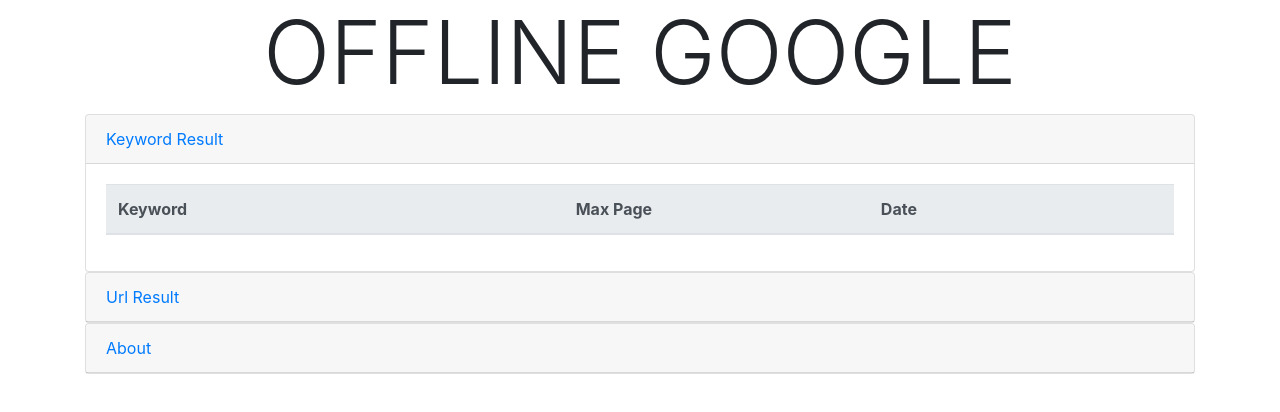
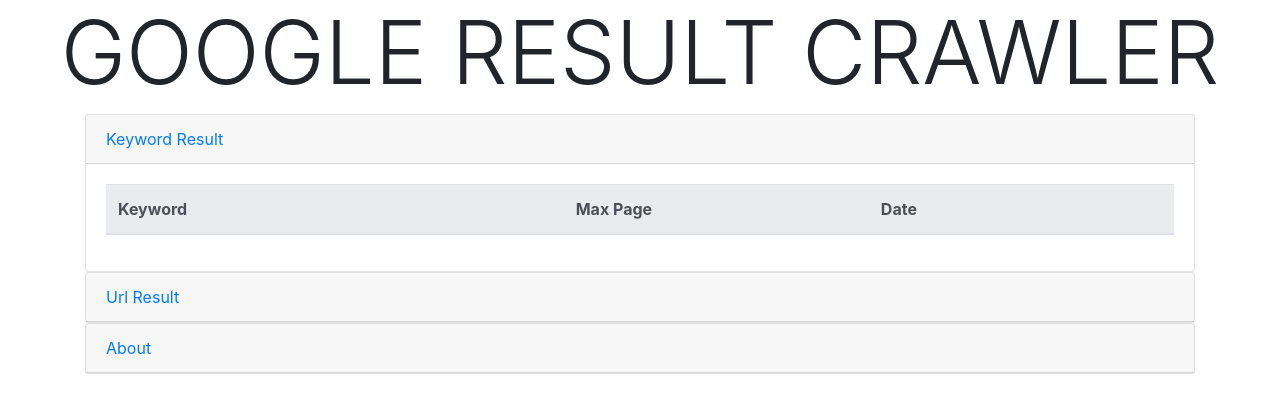
Before and after one commit to wctsai20002/google-result-crawler, a plain HTML site: page portal/index_template.html in a window 1280 px wide. Drawn offline with nearby package versions, Linux system fonts and the light colour scheme.

Commit message:
Modifiy template

```diff
--- a/portal/index_template.html
+++ b/portal/index_template.html
@@ -12,7 +12,7 @@
 	<link rel="stylesheet" type="text/js" href="./js/bootstrap.min.js">
 </head>
     <body>
-        <h2 class="text-center text-uppercase display-2"> Offline Google </h2>
+        <h2 class="text-center text-uppercase display-2"> Google Result Crawler </h2>
         <div class="container">
             <div id="accordion">
                 <div class="card">
```
Also changed, not shown: portal/index.html (+1 -1 lines).
